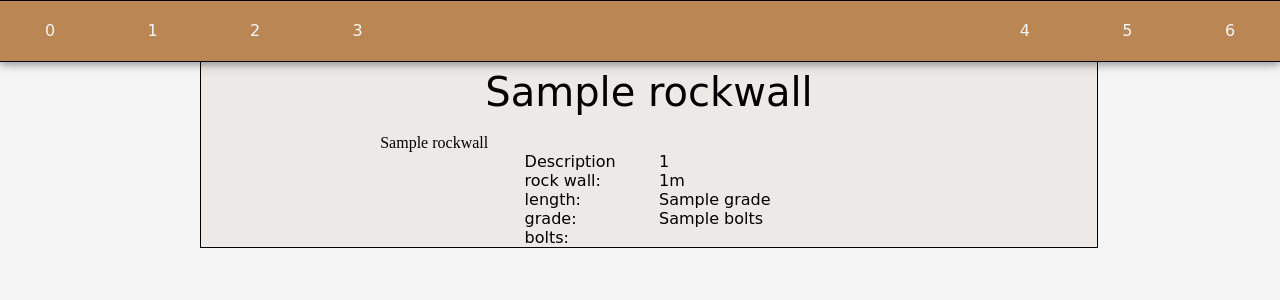
After one commit to WilliCochrane/Year-12-project, a Flask app: template templates/rockwall.html in a window 1280 px wide. The commit adds this page. Shown: the top 300 px of the page. Run offline with Flask 3, Linux system fonts and the light colour scheme; the template is opened without the code that fills it: most values are stand-ins (such as "Sample title", 1, 10 or a date in 2020).

Commit message:
Rockwall route set up

```diff
--- a/routes.py
+++ b/routes.py
@@ -36,13 +36,19 @@ def homepage():
 def aboutpage():
     return "about"
 
+@app.route('/rock-wall/<int:id>')
+def rockwall(id):
+    rockwall = do_sql("SELECT * FROM Rock_wall WHERE id = '{}'".format(id))
+    routes = do_sql("SELECT * FROM Route WHERE Route.rock_wall_id = '{}'".format(id))
+    return render_template('rockwall.html', rockwall = rockwall, routes = routes)
+
+
 
 @app.route('/route/<int:id>')
 def route(id):
-    route = do_sql("SELECT name,stars,climbing_type_id,grade,length,bolts,rock_wall_id FROM Route WHERE id = '{}'".format(id))
-    print(route)
-    stars = num_to_stars(route[0][1])
-    return render_template('route.html', name=route[0][0], stars=stars, climbing_type_id=route[0][2], grade=route[0][3], length=route[0][4], bolts=route[0][5], rock_wall_id=route[0][6])
+    route = do_sql("SELECT * FROM Route WHERE id = '{}'".format(id))
+    stars = num_to_stars(route[0][2])
+    return render_template('route.html', name=route[0][1], stars=stars, climbing_type_id=route[0][3], grade=route[0][4], length=route[0][5], bolts=route[0][6], rock_wall_id=route[0][7])
 
 if __name__ == "__main__":  # Last lines
     app.run(debug=True)
--- a/static/style.css
+++ b/static/style.css
@@ -65,6 +65,13 @@ p {
     color: #000000;
 }
 
+.description{
+    width: 60%;
+    color: #000000;
+    font-family: "Robot";
+    margin: auto;
+}
+
 .info {
     text-align: left;
     font-size: 15px 0;
--- /dev/null
+++ b/templates/rockwall.html
@@ -0,0 +1,44 @@
+<!doctype html>
+<html lang="en">
+    <head>
+        <title>Document</title>
+        <link rel="stylesheet" href="/static/style.css">
+    </head>
+    <body>
+        {% block content %}
+        <div class="nav-container">
+            <a class="nav-page">0</a>
+            <a class="nav-page">1</a>
+            <a class="nav-page">2</a>
+            <a class="nav-page">3</a>
+            <div></div>
+            <a class="nav-page">4</a>
+            <a class="nav-page">5</a>
+            <a class="nav-page">6</a>
+        </div>
+        <div class="content-container">
+            <div class="filler">filler</div>
+            <div class="name">{{ rockwall[0][1] }}</div>
+            <br>
+            <div class="description">{{ rockwall[0][5] }}</div>
+            <div class="info-grid">
+                <div class="info-container">
+                    <div class="info">Description</div>
+                    <div class="info">rock wall:</div>
+                    <div class="info">length:</div>
+                    <div class="info">grade:</div>
+                    <div class="info">bolts:</div>
+                </div>
+                <div class="info-container">
+
+                    <div class="info">{{ rock_wall_id }}</div>
+                    <div class="info">{{ length }}m</div>
+                    <div class="info">{{ grade }}</div>
+                    <div class="info">{{ bolts }}</div>
+                </div>
+            </div>
+        </div>
+        {% endblock %}
+        <footer>:(</footer>
+    </body>
+</html>
```
Also changed, not shown: 1 other file.
